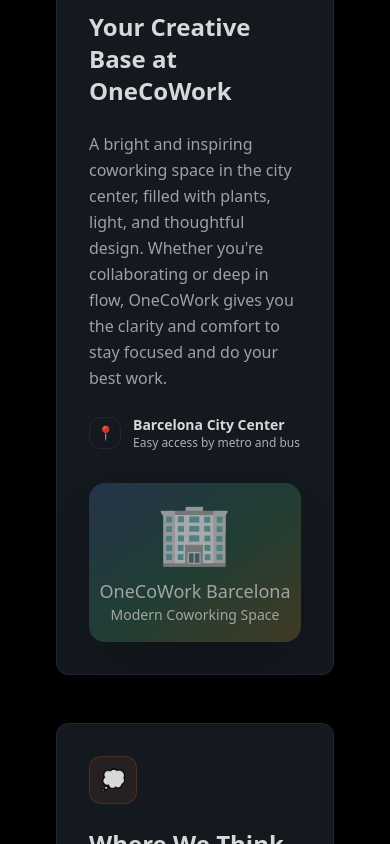
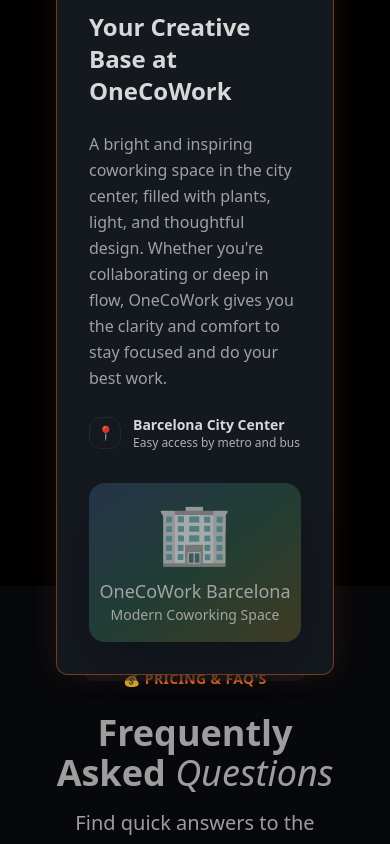
Before and after one commit to Swiss-Business-School-Barcelona/responsive-recreations, a React (Vite) app: page / in a window 390 px wide. Shown: the part 4160-5004 px from the top of the page. Built offline with nearby package versions, Linux system fonts and the light colour scheme.

Commit message:
Stacked card effect for two cars currently.

```diff
--- a/src/components/LocationSection.tsx
+++ b/src/components/LocationSection.tsx
@@ -1,4 +1,51 @@
+import React from 'react';
+
 const LocationSection = () => {
+  const [activeCard, setActiveCard] = React.useState(0);
+
+  const cards = [
+    {
+      id: 0,
+      icon: "🏢",
+      title: "Your Creative Base at OneCoWork",
+      description: "A bright and inspiring coworking space in the city center, filled with plants, light, and thoughtful design. Whether you're collaborating or deep in flow, OneCoWork gives you the clarity and comfort to stay focused and do your best work.",
+      location: {
+        name: "Barcelona City Center",
+        details: "Easy access by metro and bus"
+      },
+      image: {
+        emoji: "🏢",
+        title: "OneCoWork Barcelona",
+        subtitle: "Modern Coworking Space",
+        gradient: "from-blue-400/20 via-green-400/20 to-yellow-400/20"
+      }
+    },
+    {
+      id: 1,
+      icon: "💭",
+      title: "Where We Think and Build Together",
+      description: "A quiet, fully equipped space with fast Wi-Fi, big screens, and comfy chairs. Ideal for team collaboration, solo focus, or hands-on sessions. Everything you need to think clearly and build fast — without distractions.",
+      image: {
+        emoji: "💭",
+        title: "Collaborative Workspace",
+        subtitle: "Think & Build Together",
+        gradient: "from-purple-400/20 via-pink-400/20 to-orange-400/20"
+      }
+    },
+    {
+      id: 2,
+      icon: "🌅",
+      title: "Learn and Build in Beautiful Barcelona",
+      description: "A city bursting with creative energy, Barcelona offers sun, culture, and a growing tech scene. It's the perfect home for makers who want to move fast, stay inspired, and build real solutions in a place that thrives on innovation.",
+      image: {
+        emoji: "🌅",
+        title: "Beautiful Barcelona",
+        subtitle: "Creative Energy & Innovation",
+        gradient: "from-yellow-400/20 via-orange-400/20 to-red-400/20"
+      }
+    }
+  ];
+
   return (
     <section id="location" className="py-20 px-6 bg-background">
       <div className="container mx-auto max-w-6xl">
@@ -17,103 +64,66 @@ const LocationSection = () => {
           </p>
         </div>
 
-        {/* Location Cards */}
-        <div className="space-y-12">
-          {/* Card 1: OneCoWork Space */}
-          <div className="bg-card border border-border rounded-xl p-8 hover:border-brand-orange/50 transition-all duration-300 hover:shadow-[0_0_30px_-5px_hsl(var(--brand-orange)/0.2)]">
+        {/* Stacked Location Cards */}
+        <div className="relative max-w-4xl mx-auto" style={{ height: '600px' }}>
+          {cards.map((card, index) => {
+            const isActive = activeCard === card.id;
+            const zIndex = isActive ? 30 : 20 - index;
+            const translateY = isActive ? 0 : index * 80;
+            const scale = isActive ? 1 : 0.8;
+            const opacity = isActive ? 1 : 0.5;
+
+            return (
+              <div
+                key={card.id}
+                className={`absolute w-full cursor-pointer transition-all duration-500 ease-out`}
+                style={{
+                  zIndex,
+                  transform: `translateY(${translateY}px) scale(${scale})`,
+                  opacity,
+                  top: 0,
+                  left: 0
+                }}
+                onClick={() => setActiveCard(card.id)}
+              >
+                <div className={`bg-card border rounded-xl p-8 transition-all duration-500 ${
+                  isActive
+                    ? 'border-brand-orange/50 shadow-[0_0_30px_-5px_hsl(var(--brand-orange)/0.2)]'
+                    : 'border-border hover:border-brand-orange/30'
+                }`}>
                   <div className="grid md:grid-cols-2 gap-8 items-center">
                     {/* Content */}
                     <div className="space-y-6">
                       <div className="w-12 h-12 bg-brand-orange/10 border border-brand-orange/20 rounded-lg flex items-center justify-center">
-                  <span className="text-brand-orange text-xl">🏢</span>
+                        <span className="text-brand-orange text-xl">{card.icon}</span>
                       </div>
                       <h3 className="text-2xl font-bold text-foreground">
-                  Your Creative Base at OneCoWork
+                        {card.title}
                       </h3>
                       <p className="text-muted-foreground leading-relaxed">
-                  A bright and inspiring coworking space in the city center, filled with plants, light, and thoughtful design. Whether you're collaborating or deep in flow, OneCoWork gives you the clarity and comfort to stay focused and do your best work.
+                        {card.description}
                       </p>
+                      {card.location && (
                         <div className="flex items-center space-x-3">
                           <div className="w-8 h-8 bg-card border border-border rounded-lg flex items-center justify-center">
                             <span className="text-brand-orange text-sm">📍</span>
                           </div>
                           <div>
-                    <p className="font-semibold text-foreground text-sm">Barcelona City Center</p>
-                    <p className="text-muted-foreground text-xs">Easy access by metro and bus</p>
+                            <p className="font-semibold text-foreground text-sm">{card.location.name}</p>
+                            <p className="text-muted-foreground text-xs">{card.location.details}</p>
                           </div>
                         </div>
+                      )}
                     </div>
 
                     {/* Image */}
                     <div className="relative">
                       <div className="aspect-[4/3] bg-gradient-to-br from-secondary to-muted rounded-2xl overflow-hidden shadow-2xl">
-                  <div className="w-full h-full bg-gradient-to-br from-blue-400/20 via-green-400/20 to-yellow-400/20 flex items-center justify-center">
+                        <div className={`w-full h-full bg-gradient-to-br ${card.image.gradient} flex items-center justify-center`}>
                           <div className="text-center text-muted-foreground">
-                      <div className="text-6xl mb-4">🏢</div>
-                      <p className="text-lg font-medium">OneCoWork Barcelona</p>
-                      <p className="text-sm">Modern Coworking Space</p>
-                    </div>
-                  </div>
-                </div>
-              </div>
-            </div>
-          </div>
-
-          {/* Card 2: Where We Think and Build Together */}
-          <div className="bg-card border border-border rounded-xl p-8 hover:border-brand-orange/50 transition-all duration-300 hover:shadow-[0_0_30px_-5px_hsl(var(--brand-orange)/0.2)]">
-            <div className="grid md:grid-cols-2 gap-8 items-center">
-              {/* Content */}
-              <div className="space-y-6">
-                <div className="w-12 h-12 bg-brand-orange/10 border border-brand-orange/20 rounded-lg flex items-center justify-center">
-                  <span className="text-brand-orange text-xl">💭</span>
-                </div>
-                <h3 className="text-2xl font-bold text-foreground">
-                  Where We Think and Build Together
-                </h3>
-                <p className="text-muted-foreground leading-relaxed">
-                  A quiet, fully equipped space with fast Wi-Fi, big screens, and comfy chairs. Ideal for team collaboration, solo focus, or hands-on sessions. Everything you need to think clearly and build fast — without distractions.
-                </p>
-              </div>
-
-              {/* Image */}
-              <div className="relative">
-                <div className="aspect-[4/3] bg-gradient-to-br from-secondary to-muted rounded-2xl overflow-hidden shadow-2xl">
-                  <div className="w-full h-full bg-gradient-to-br from-purple-400/20 via-pink-400/20 to-orange-400/20 flex items-center justify-center">
-                    <div className="text-center text-muted-foreground">
-                      <div className="text-6xl mb-4">💭</div>
-                      <p className="text-lg font-medium">Collaborative Workspace</p>
-                      <p className="text-sm">Think & Build Together</p>
-                    </div>
-                  </div>
-                </div>
-              </div>
-            </div>
-          </div>
-
-          {/* Card 3: Learn and Build in Beautiful Barcelona */}
-          <div className="bg-card border border-border rounded-xl p-8 hover:border-brand-orange/50 transition-all duration-300 hover:shadow-[0_0_30px_-5px_hsl(var(--brand-orange)/0.2)]">
-            <div className="grid md:grid-cols-2 gap-8 items-center">
-              {/* Content */}
-              <div className="space-y-6">
-                <div className="w-12 h-12 bg-brand-orange/10 border border-brand-orange/20 rounded-lg flex items-center justify-center">
-                  <span className="text-brand-orange text-xl">🌅</span>
-                </div>
-                <h3 className="text-2xl font-bold text-foreground">
-                  Learn and Build in Beautiful Barcelona
-                </h3>
-                <p className="text-muted-foreground leading-relaxed">
-                  A city bursting with creative energy, Barcelona offers sun, culture, and a growing tech scene. It's the perfect home for makers who want to move fast, stay inspired, and build real solutions in a place that thrives on innovation.
-                </p>
-              </div>
-
-              {/* Image */}
-              <div className="relative">
-                <div className="aspect-[4/3] bg-gradient-to-br from-secondary to-muted rounded-2xl overflow-hidden shadow-2xl">
-                  <div className="w-full h-full bg-gradient-to-br from-yellow-400/20 via-orange-400/20 to-red-400/20 flex items-center justify-center">
-                    <div className="text-center text-muted-foreground">
-                      <div className="text-6xl mb-4">🌅</div>
-                      <p className="text-lg font-medium">Beautiful Barcelona</p>
-                      <p className="text-sm">Creative Energy & Innovation</p>
+                            <div className="text-6xl mb-4">{card.image.emoji}</div>
+                            <p className="text-lg font-medium">{card.image.title}</p>
+                            <p className="text-sm">{card.image.subtitle}</p>
                           </div>
                         </div>
                       </div>
@@ -121,6 +131,9 @@ const LocationSection = () => {
                   </div>
                 </div>
               </div>
+            );
+          })}
+        </div>
       </div>
     </section>
   );
```
Lines whose indentation alone changed are shown as unchanged.
